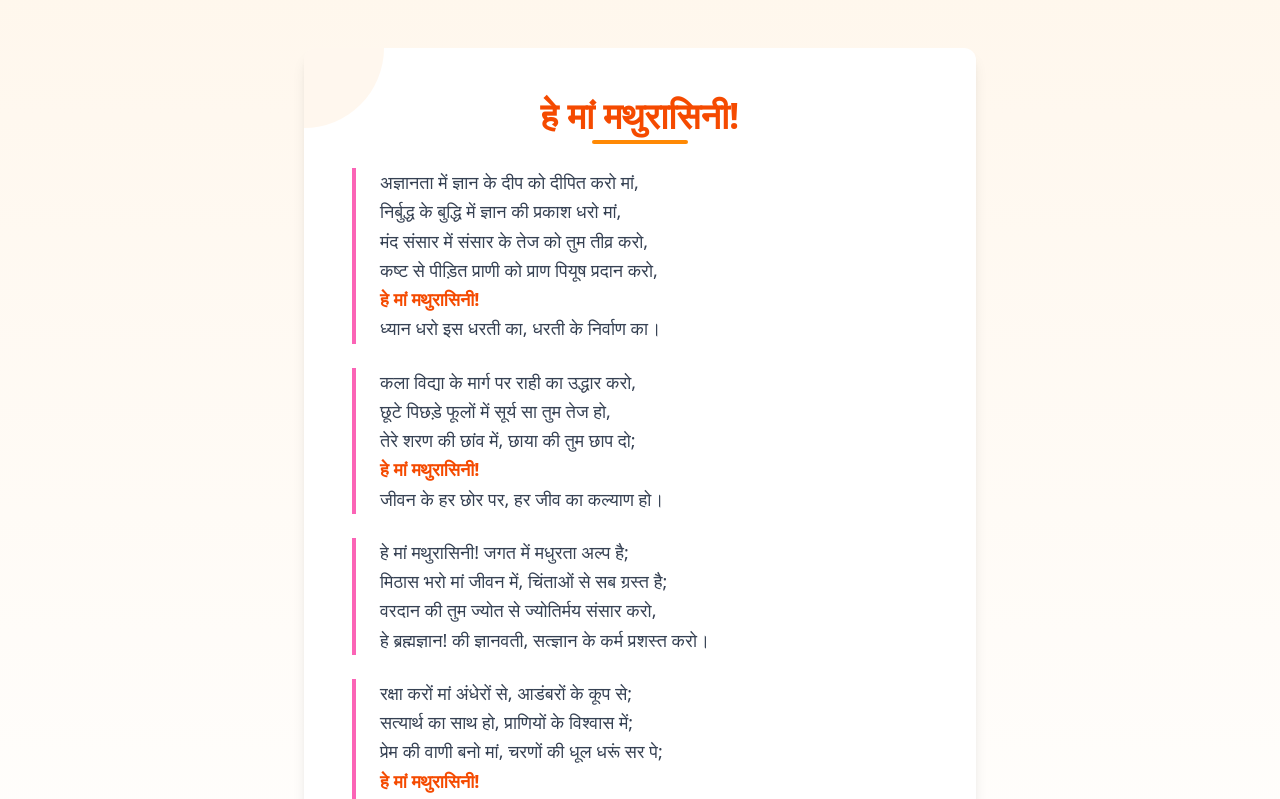
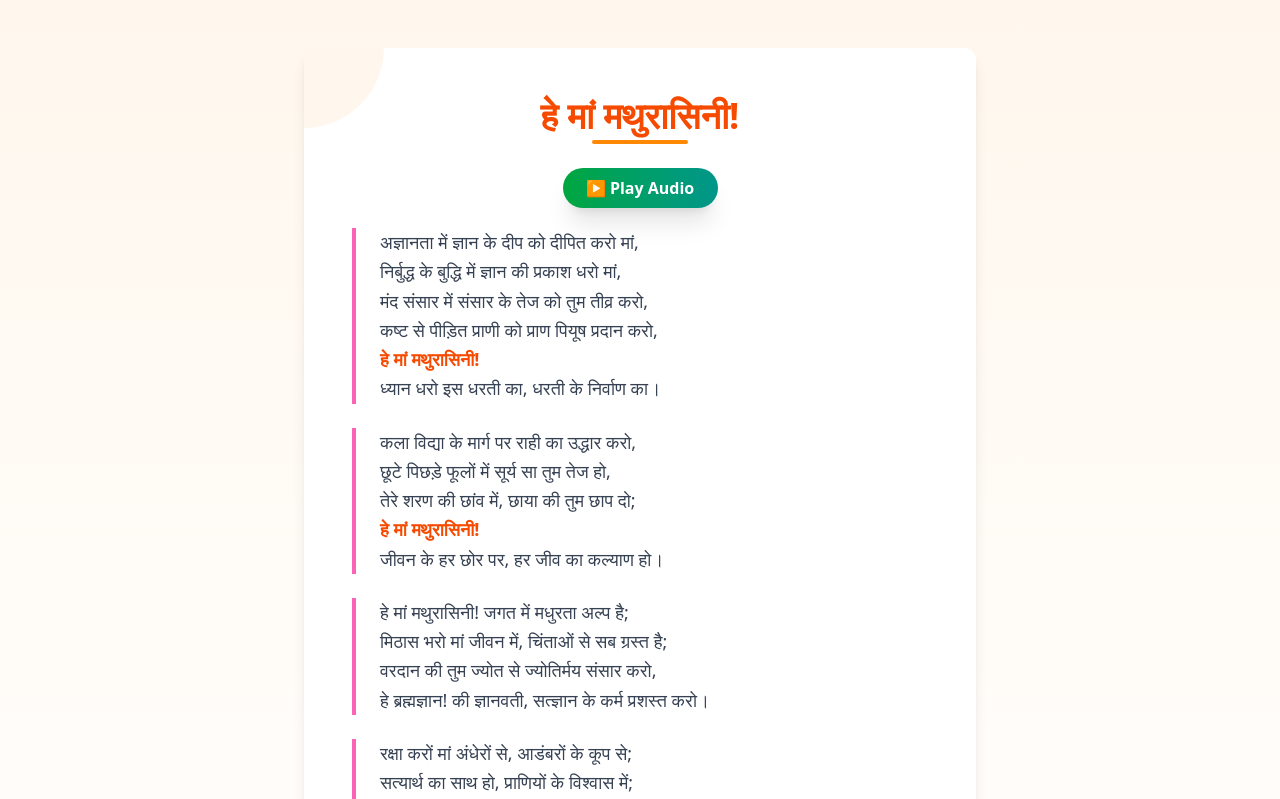
Before and after one commit to Manjeetmathur/puja-chanda, a React (Vite) app in the folder frontend/: page /prarthana in a window 1280 px wide. Shown: the top 799 px of the page. Built offline with nearby package versions, Linux system fonts and the light colour scheme.

Commit message:
first commit

```diff
--- a/frontend/src/pages/Prarthana.jsx
+++ b/frontend/src/pages/Prarthana.jsx
@@ -1,6 +1,20 @@
-import React from 'react';
+import React, { useRef, useState } from 'react';
+import a1 from '../assets/a1.mp3'
 
 const Prarthana = () => {
+       const audioRef = useRef(null);
+       const [isPlaying, setIsPlaying] = useState(false);
+
+       const handleTogglePlay = () => {
+              if (audioRef.current) {
+                     if (isPlaying) {
+                            audioRef.current.pause(); // Pause if already playing
+                     } else {
+                            audioRef.current.play(); // Play if paused
+                     }
+                     setIsPlaying(!isPlaying);
+              }
+       };
        return (
               <div className="min-h-screen bg-gradient-to-b from-orange-50 to-white flex items-center justify-center py-12 px-4">
                      <div className="max-w-2xl w-full bg-white rounded-xl shadow-lg p-8 md:p-12 relative overflow-hidden">
@@ -13,6 +27,14 @@ const Prarthana = () => {
                                    हे मां मथुरासिनी!
                                    <span className="absolute -bottom-2 left-1/2 transform -translate-x-1/2 w-24 h-1 bg-orange-400 rounded-full animate-slide-up"></span>
                             </h1>
+                            <div className="text-center">
+                                   <audio ref={audioRef} src={a1} onEnded={() => setIsPlaying(false)}></audio>
+                                   <button
+                                          onClick={handleTogglePlay}
+                                          className="inline-block w-[155px]  mb-5 mx-auto py-2 bg-gradient-to-r from-green-600 text-md to-teal-600 text-white  font-semibold rounded-full shadow-xl hover:from-green-700 hover:to-teal-700 transform hover:scale-105 transition-all duration-300 animate-fade-in delay-300">
+                                          {isPlaying ? "⏸ Pause Audio" : "▶ Play Audio"}
+                                   </button>
+                            </div>
 
                             {/* Prayer Text */}
                             <div className="text-gray-700 text-base md:text-lg leading-relaxed space-y-6 animate-fade-in delay-200">
```
Also changed, not shown: frontend/src/pages/Home.jsx (+3 -4 lines), 1 other file (tests, documents, lock files or other folders).
